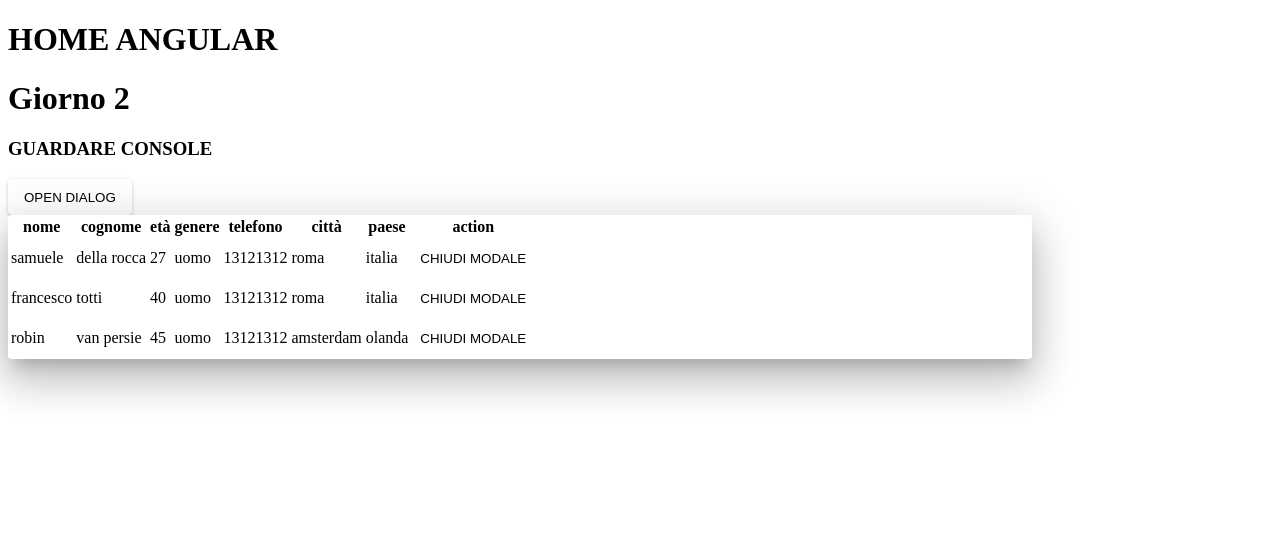
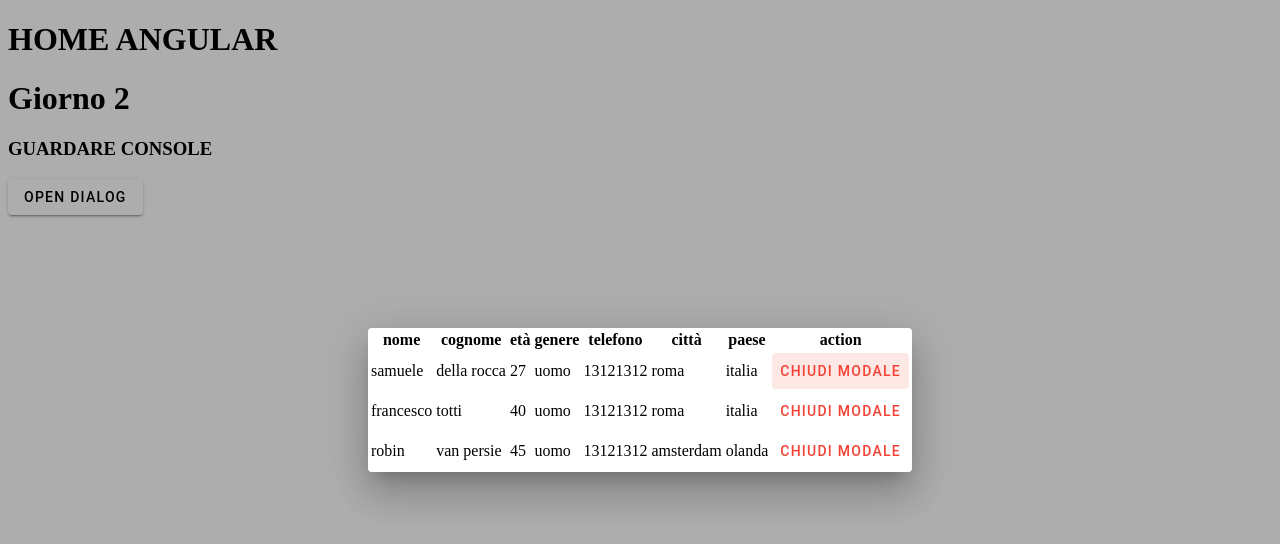
Before and after one commit to SamueleDellaRocca/homeangular, an Angular app: page / in a window 1280 px wide. Both pictures are taken after a click on the button "OPEN DIALOG". Shown: the top 544 px of the page. Built offline with nearby package versions, Linux system fonts and the light colour scheme.

Commit message:
alla chusura stampa in console i dati

```diff
--- a/src/app/dialog/dialog.component.html
+++ b/src/app/dialog/dialog.component.html
@@ -10,7 +10,7 @@
     <th>action</th>
   </thead>
   <tbody>
-    <tr *ngFor="let persona of persone">
+    <tr *ngFor="let persona of persone, index as index">
       <td>{{ persona.nome }}</td>
       <td>{{ persona.cognome }}</td>
       <td>{{ persona.eta }}</td>
@@ -18,7 +18,7 @@
       <td>{{ persona.telefono }}</td>
       <td>{{ persona.citta }}</td>
       <td>{{ persona.paese }}</td>
-      <td><button mat-button mat-dialog-close color="warn">CHIUDI MODALE</button></td>
+      <td><button mat-button mat-dialog-close color="warn" (click)="chudistampa(index)">CHIUDI MODALE</button></td>
     </tr>
   </tbody>
 </table>
--- a/src/app/dialog/dialog.component.ts
+++ b/src/app/dialog/dialog.component.ts
@@ -8,8 +8,7 @@ import { PersoneService } from '../service/persone.service';
 })
 export class DialogComponent implements OnInit {
 
-  persone!: any[];
-
+  public persone!: any[];
   constructor(private servicePersone: PersoneService) { }
 
   ngOnInit(): void {
@@ -17,4 +16,8 @@ export class DialogComponent implements OnInit {
     console.log(this.persone);
   }
 
+  chudistampa(index: number) {
+    console.log(this.persone[index]);
+  }
+
 }
--- a/src/styles.scss
+++ b/src/styles.scss
@@ -1 +1,2 @@
 /* You can add global styles to this file, and also import other style files */
+@import '~@angular/material/prebuilt-themes/indigo-pink.css';
```
